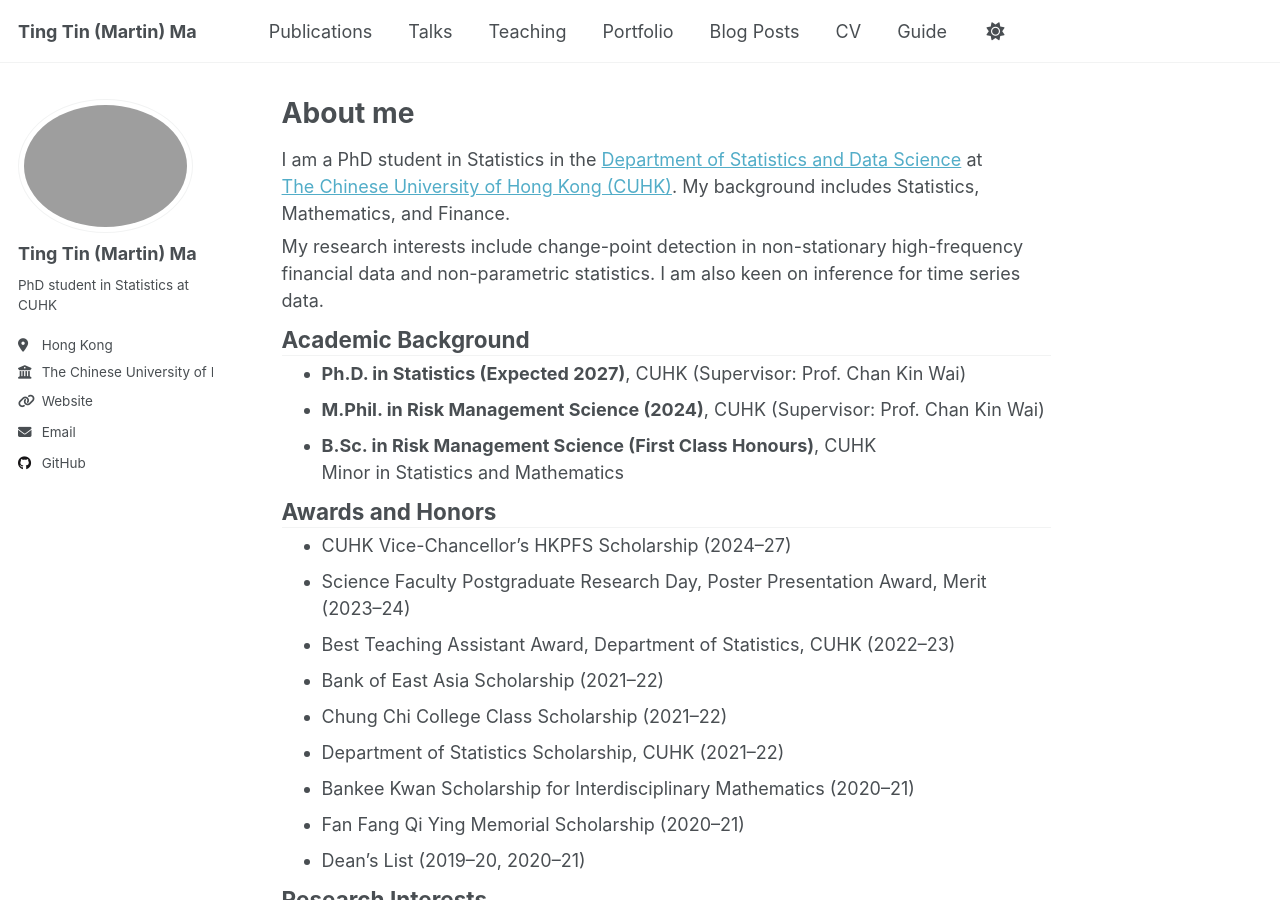
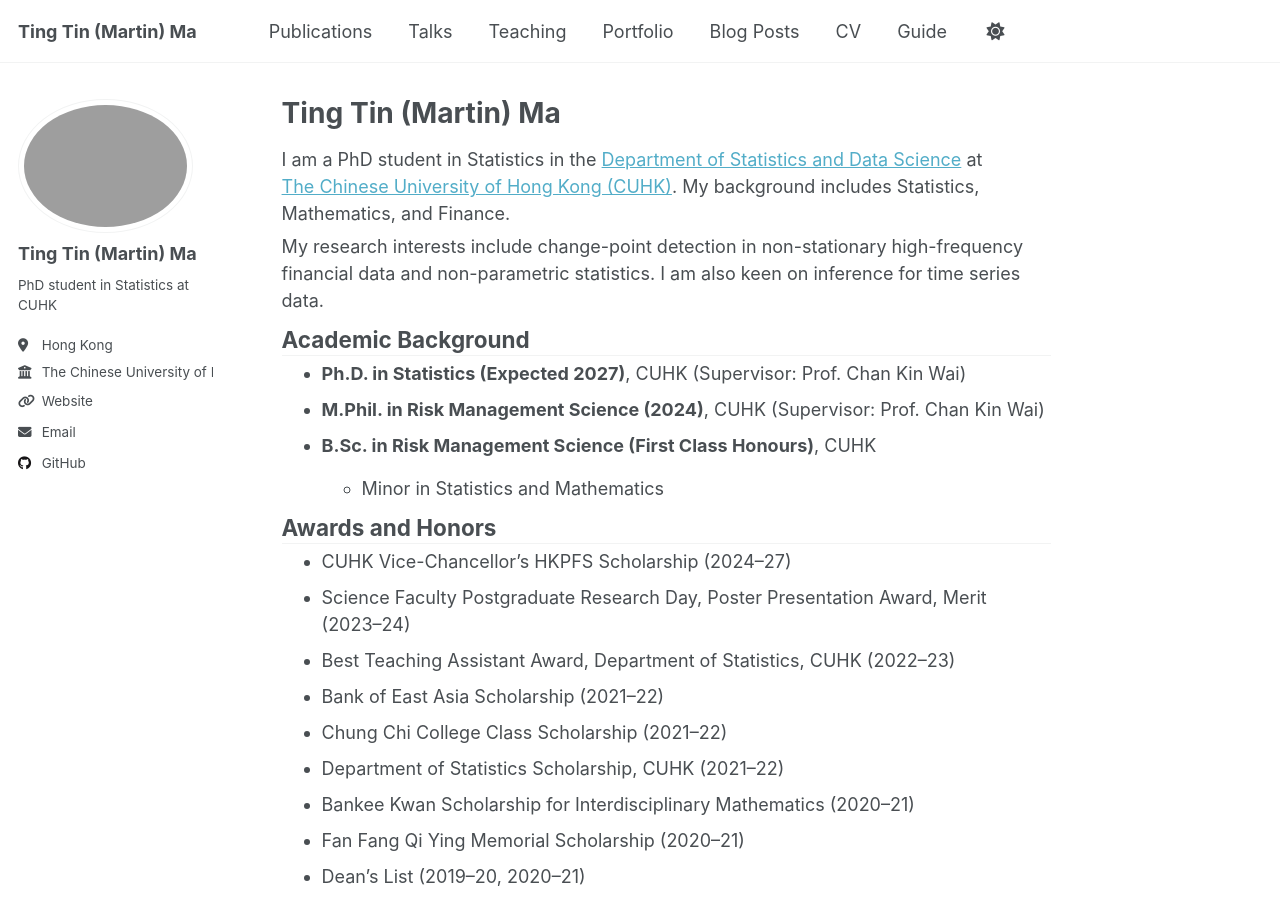
Before and after one commit to martinmtt0902/martinmtt0902.github.io, a Jekyll site: the page built from _pages/about.md, in a window 1280 px wide and 900 px high. Built offline with Jekyll 4.4.1, drawn with Linux system fonts in a browser that asks for light colours; a script that is not in the unit is left out.

Commit message:
Update about.md

```diff
--- a/_pages/about.md
+++ b/_pages/about.md
@@ -1,6 +1,6 @@
 ---
 permalink: /
-title: "About me"
+title: "Ting Tin (Martin) Ma"
 author_profile: true
 redirect_from:
   - /about/
@@ -12,18 +12,22 @@ I am a PhD student in Statistics in the [Department of Statistics and Data Scien
 
 My research interests include change-point detection in non-stationary high-frequency financial data and non-parametric statistics. I am also keen on inference for time series data.
 
-<h2 style="margin-top: 0.75rem; margin-bottom: 0.25rem;">Academic Background</h2>
+<h2 style="margin-top: 1.25rem; margin-bottom: 0.25rem;">Academic Background</h2>
 
-<ul style="margin-top: 0.25rem; margin-bottom: 0.75rem;">
+<ul style="margin-top: 0.25rem; margin-bottom: 1rem;">
   <li><strong>Ph.D. in Statistics (Expected 2027)</strong>, CUHK (Supervisor: Prof. Chan Kin Wai)</li>
   <li><strong>M.Phil. in Risk Management Science (2024)</strong>, CUHK (Supervisor: Prof. Chan Kin Wai)</li>
   <li><strong>B.Sc. in Risk Management Science (First Class Honours)</strong>, CUHK
-      <br>Minor in Statistics and Mathematics</li>
+      <ul>
+        <li style="list-style-type: none; height: 0.4rem;"></li>
+        <li>Minor in Statistics and Mathematics</li>
+      </ul>
+  </li>
 </ul>
 
-<h2 style="margin-top: 0.75rem; margin-bottom: 0.25rem;">Awards and Honors</h2>
+<h2 style="margin-top: 1.25rem; margin-bottom: 0.25rem;">Awards and Honors</h2>
 
-<ul style="margin-top: 0.25rem; margin-bottom: 0.75rem;">
+<ul style="margin-top: 0.25rem; margin-bottom: 1rem;">
   <li>CUHK Vice-Chancellor’s HKPFS Scholarship (2024–27)</li>
   <li>Science Faculty Postgraduate Research Day, Poster Presentation Award, Merit (2023–24)</li>
   <li>Best Teaching Assistant Award, Department of Statistics, CUHK (2022–23)</li>
@@ -35,9 +39,9 @@ My research interests include change-point detection in non-stationary high-freq
   <li>Dean’s List (2019–20, 2020–21)</li>
 </ul>
 
-<h2 style="margin-top: 0.75rem; margin-bottom: 0.25rem;">Research Interests</h2>
+<h2 style="margin-top: 1.25rem; margin-bottom: 0.25rem;">Research Interests</h2>
 
-<ul style="margin-top: 0.25rem; margin-bottom: 0.75rem;">
+<ul style="margin-top: 0.25rem; margin-bottom: 1rem;">
   <li>High-frequency financial return analysis</li>
   <li>Change-point detection in high-dimensional time series</li>
   <li>Non-parametric and semi-parametric methods</li>
```
